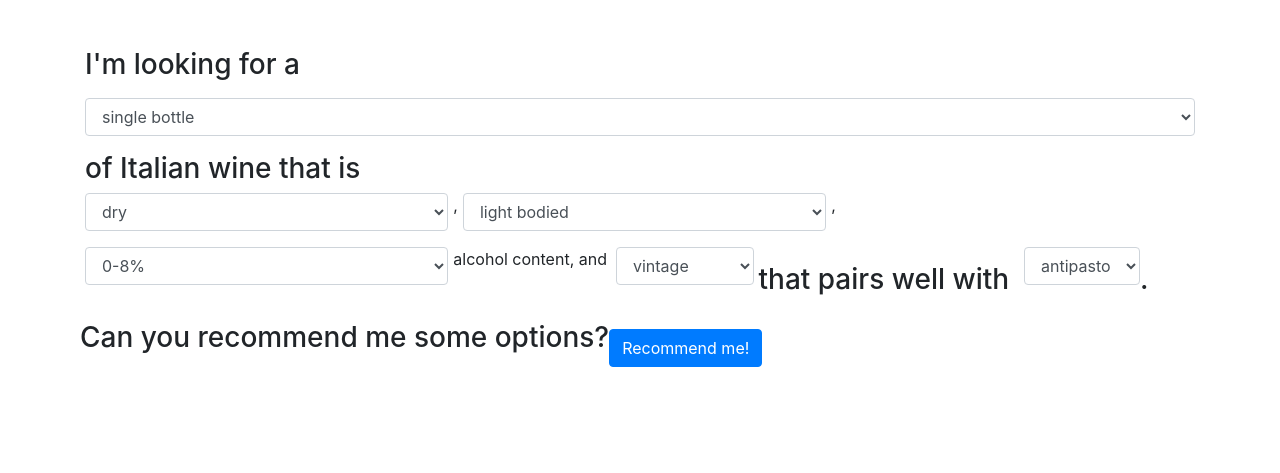
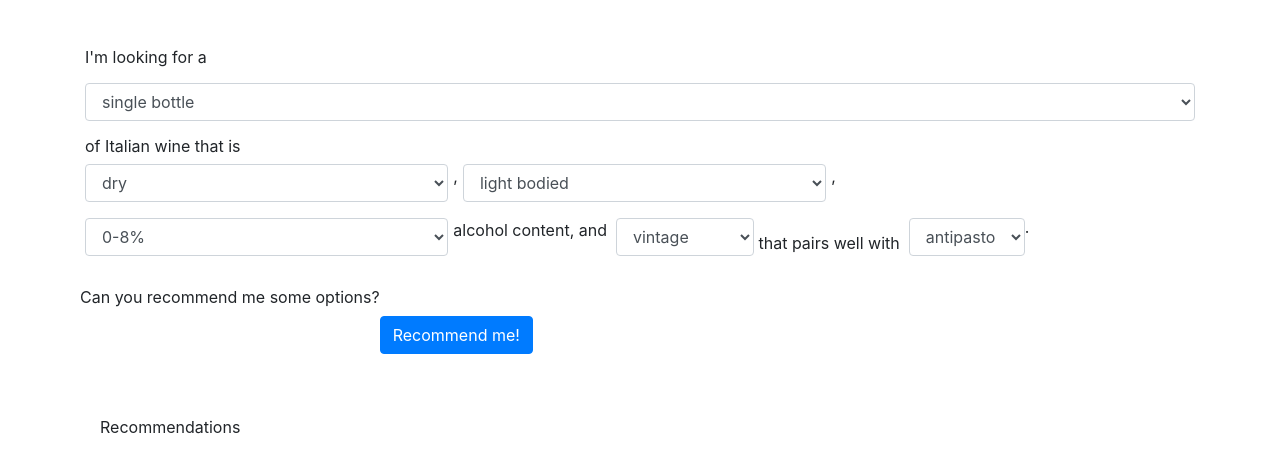
Before and after one commit to ashishkoirala/Group-4---Wine-Project, a Django app: page /recommendation/ in a window 1280 px wide. Shown: the top 473 px of the page. Run offline with Django 5.2, Linux system fonts and the light colour scheme; some libraries are stand-ins or nearby versions.

Commit message:
Add updated recommendation.html

```diff
--- a/djangoProject/myapp/views.py
+++ b/djangoProject/myapp/views.py
@@ -53,6 +53,6 @@ def recommendation(request):
         print("Steph testing")
         # call into database using filters
         result = "french wine, german wine, italian wine, "
-        return render(request, 'myapp/maintenance.html', context={})
+        return render(request, 'myapp/recommendation.html', context={})
     else:
         return render(request, 'myapp/recommendation.html', context=context)
--- a/djangoProject/templates/myapp/recommendation.html
+++ b/djangoProject/templates/myapp/recommendation.html
@@ -5,6 +5,14 @@
     <title>Title</title>
 
     <link rel="stylesheet" href="https://maxcdn.bootstrapcdn.com/bootstrap/4.5.2/css/bootstrap.min.css">
+
+    <style>
+        .custom-font {
+            font-family: inherit; /* Use the same font family as the parent element (inherit) */
+            font-size: inherit; /* Use the same font size as the parent element (inherit) */
+            font-weight: inherit; /* Use the same font weight as the parent element (inherit) */
+        }
+    </style>
 </head>
 <body>
 
@@ -12,10 +20,10 @@
     <form action="" method="post">
         {% csrf_token %}
 
-        <h3 class="mb-3">I'm looking for a</h3>
+        <h3 class="mb-3 custom-font">I'm looking for a</h3>
 
         <div class="form-group">
-            <select class="form-control" id="quantity">
+            <select class="form-control custom-font" id="quantity">
                 <option value="single bottle">single bottle</option>
                 <option value="pack of 2">pack of 2</option>
                 <option value="pack of 3">pack of 3</option>
@@ -24,11 +32,11 @@
             </select>
         </div>
 
-        <h3 class="mt-3">of Italian wine that is</h3>
+        <h3 class="mt-3 custom-font">of Italian wine that is</h3>
 
         <div class="form-row">
             <div class="form-group col-md-4">
-                <select class="form-control" id="sweetness">
+                <select class="form-control custom-font" id="sweetness">
                     <option value="dry">dry</option>
                     <option value="semi sweet">semi-sweet</option>
                     <option value="sweet">sweet</option>
@@ -36,7 +44,7 @@
             </div>
             ,
             <div class="form-group col-md-4">
-                <select class="form-control" id="body">
+                <select class="form-control custom-font" id="body">
                     <option value="light bodied">light bodied</option>
                     <option value="medium bodied">medium bodied</option>
                     <option value="full bodied">full bodied</option>
@@ -44,7 +52,7 @@
             </div>
             ,
             <div class="form-group col-md-4">
-                <select class="form-control" id="alcohol-content">
+                <select class="form-control custom-font" id="alcohol-content">
                     <option value="0-8%">0-8%</option>
                     <option value="9-15%">9-15%</option>
                     <option value=">15%">>15%</option>
@@ -52,16 +60,16 @@
             </div>
             alcohol content, and &nbsp
             <div class="form-group">
-            <select class="form-control" id="age">
+                <select class="form-control custom-font" id="age">
                     <option value="vintage">vintage</option>
                     <option value="non-vintage">non-vintage</option>
                 </select>
             </div>
             &nbsp
-        <h3 class="mt-3">that pairs well with &nbsp</h3>
+            <h3 class="mt-3 custom-font">that pairs well with &nbsp</h3>
 
             <div class="form-group">
-            <select class="form-control" id="age">
+                <select class="form-control custom-font" id="pairing">
                     <option value="antipasto">antipasto</option>
                     <option value="beef">beef</option>
                     <option value="cheese">cheese</option>
@@ -72,19 +80,36 @@
                 </select>
             </div>
 
-        <h3 class="mt-3">.</h3>
+            <h3 class="custom-font">.</h3>
             <br>
-        <h3 class="mt-3">Can you recommend me some options?</h3>
+            <h3 class="mt-3 custom-font">Can you recommend me some options?</h3>
 
             <div class="form-group mt-4">
-            <input type="submit" class="btn btn-primary" value="Recommend me!">
+                <input type="submit" class="btn btn-primary" style="margin-top: 20px;" value="Recommend me!">
             </div>
         </form>
+    </div>
+
+<div class="container mt-5">
+    <h1 class="custom-font">Recommendations</h1>
+    <div id="recommendationText" class="mt-3 custom-font"></div>
+</div>
 </div>
 
 <script src="https://ajax.googleapis.com/ajax/libs/jquery/3.5.1/jquery.min.js"></script>
 <script src="https://cdnjs.cloudflare.com/ajax/libs/popper.js/1.16.0/umd/popper.min.js"></script>
 <script src="https://maxcdn.bootstrapcdn.com/bootstrap/4.5.2/js/bootstrap.min.js"></script>
 
+<script>
+    $(document).ready(function () {
+        // Handle form submission
+        $('form').submit(function (event) {
+            event.preventDefault(); // Prevent the default form submission behavior
+            // Replace the text below with your recommendation logic
+            $('#recommendationText').html("Here's your recommendation.");
+        });
+    });
+</script>
+
 </body>
 </html>
```
Lines whose indentation alone changed are shown as unchanged.
